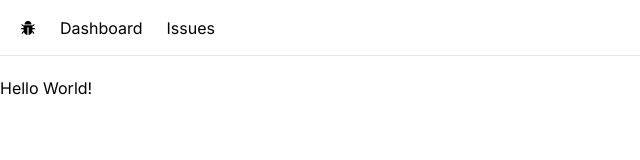
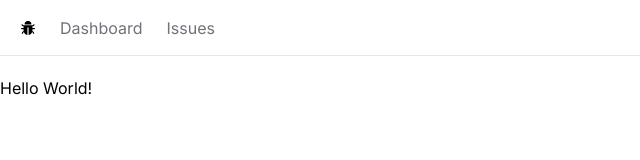
Before and after one commit to joshuavilela1/issue-tracker, a Next.js app: page / in a window 1280 px wide. Shown: the top 160 px of the page, without its empty margins (0-640 px from the left). Built offline with nearby package versions, Linux system fonts and the light colour scheme.

Commit message:
Built NavBar

```diff
--- a/components/NavBar.tsx
+++ b/components/NavBar.tsx
@@ -2,18 +2,27 @@ import Link from 'next/link';
 import { AiFillBug } from 'react-icons/ai';
 
 export default function NavBar() {
+  const links = [
+    { label: 'Dashboard', href: '/' },
+    { label: 'Issues', href: '/issues' },
+  ];
+
   return (
     <nav className="flex space-x-6 border-b mb-5 px-5 h-14 items-center">
       <Link href="/">
         <AiFillBug />
       </Link>
       <ul className="flex space-x-6">
-        <li>
-          <Link href="/">Dashboard</Link>
-        </li>
-        <li>
-          <Link href="/issues">Issues</Link>
-        </li>
+        {links.map((link, index) => (
+          <li key={index}>
+            <Link
+              href={link.href}
+              className="text-zinc-500 hover:text-zinc-800 transition-colors"
+            >
+              {link.label}
+            </Link>
+          </li>
+        ))}
       </ul>
     </nav>
   );
```
